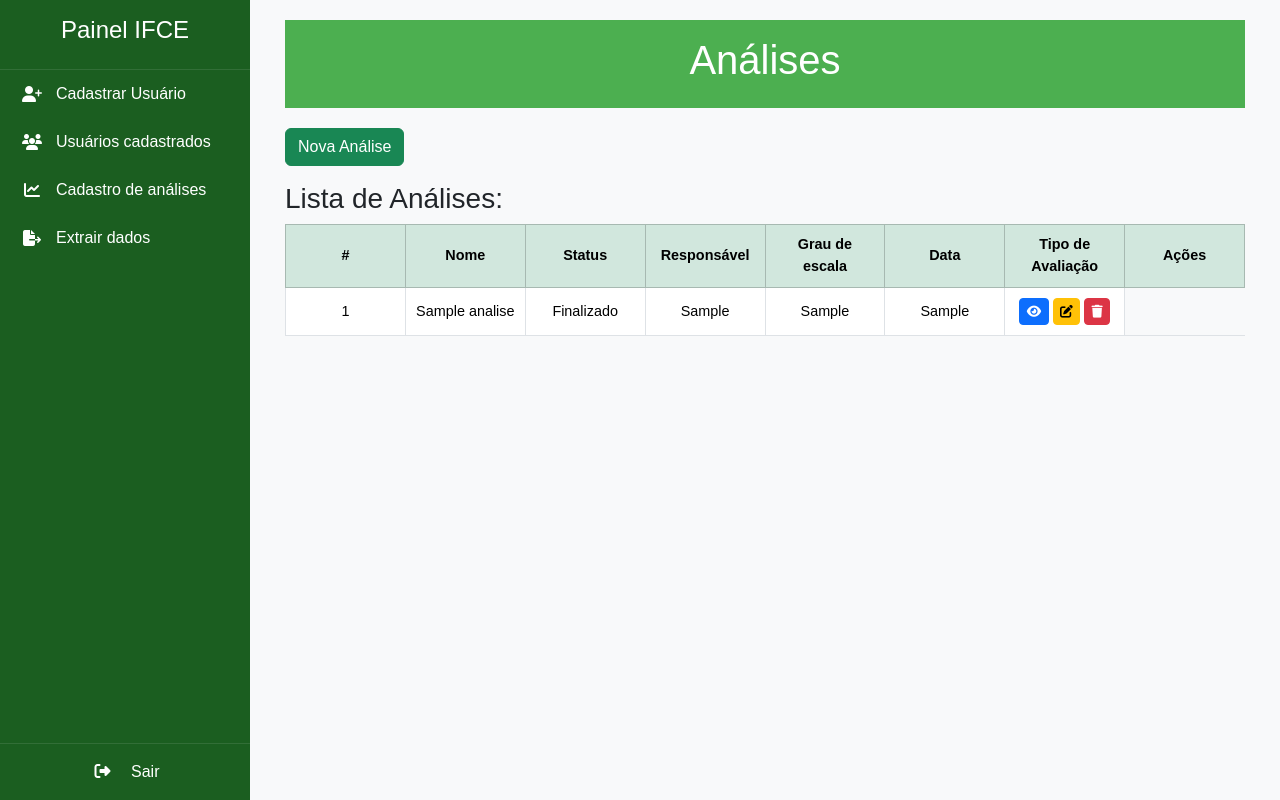
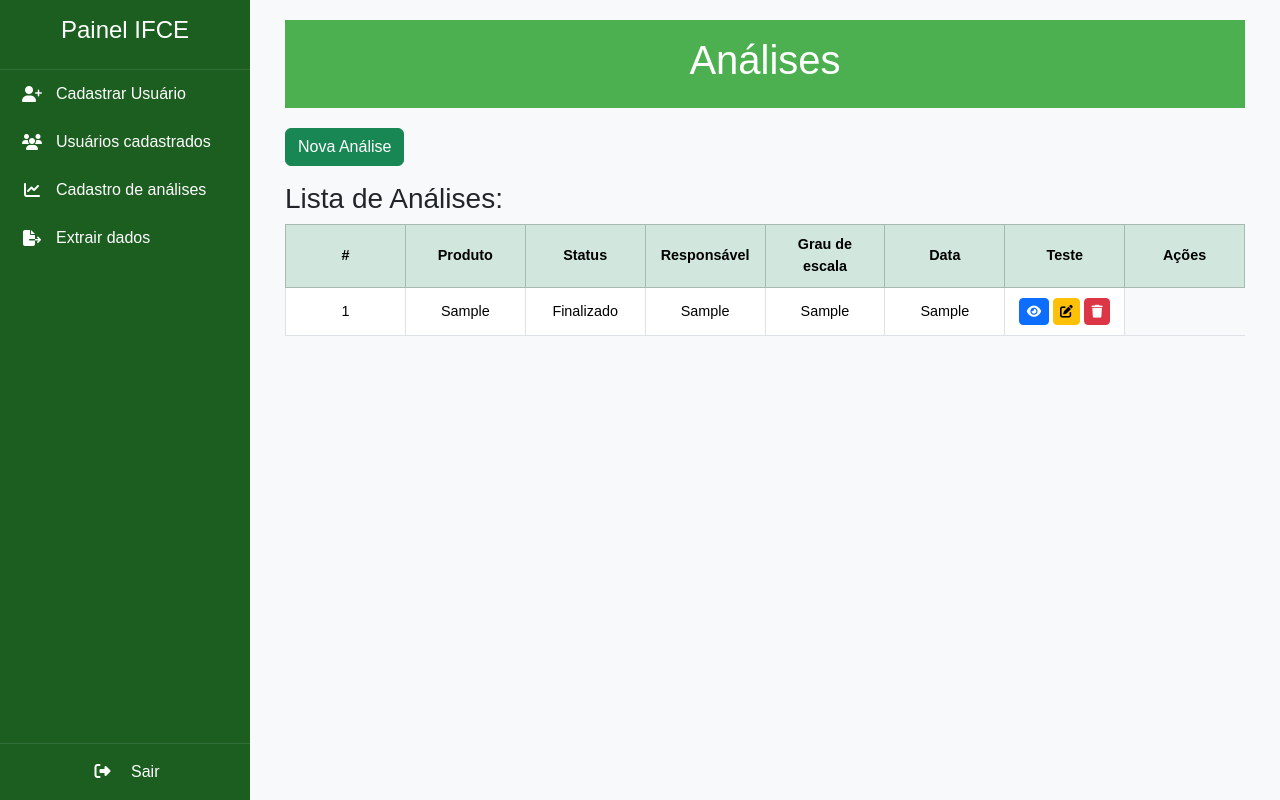
Before and after one commit to CleanoJr/PI2-Analise_Sensorial, a Flask app: page /analise/list in a window 1280 px wide. Run offline with Flask 3, Linux system fonts and the light colour scheme; tables that the repository leaves empty hold one stand-in row (values such as "Sample post").

Commit message:
substituicao ''nome" para "produto'' e ''tipo de avaliacao'' para ''teste"

```diff
--- a/controllers/analise_controller.py
+++ b/controllers/analise_controller.py
@@ -26,19 +26,19 @@ def form_analise():
 @app.route("/analise/nova", methods=['POST'])
 def nova_analise():
     if request.method == 'POST':
-        nome = request.form['nome']
+        produto = request.form['produto']
         responsavel = request.form['responsavel']
         data = request.form['data']
         status = request.form['status']
-        tipo_avaliacao = request.form['tipo']
+        teste = request.form['teste']
         justificativa = request.form['justificativa']
 
         nova_analise = Analise(
-            nome=nome,
+            produto=produto,
             responsavel=responsavel,
             data=data,
             status=status,
-            tipo_avaliacao=tipo_avaliacao,
+            teste=teste,
             justificativa=justificativa
         )
 
@@ -104,11 +104,11 @@ def editar_analise(id):
         flash("Análise não encontrada!", "error")
         return redirect(url_for('lista_analises'))
 
-    analise.nome = request.form['nome']
+    analise.produto = request.form['produto']
     analise.responsavel = request.form['responsavel']
     analise.data = request.form['data']
     analise.status = request.form['status']
-    analise.tipo_avaliacao = request.form['tipo']
+    analise.teste = request.form['teste']
     analise.justificativa = request.form['justificativa']
 
     db.commit()
--- a/templates/analises/detalhe_analise.html
+++ b/templates/analises/detalhe_analise.html
@@ -35,7 +35,7 @@
             <div class="col-md-4"><p><strong>Responsável:</strong> {{ analise.responsavel }}</p></div>
             <div class="col-md-4"><p><strong>Data:</strong> {{ analise.data }}</p></div>
             <div class="col-md-4"><p><strong>Status:</strong> {{ analise.status }}</p></div>
-            <div class="col-md-4"><p><strong>Tipo de Avaliação:</strong> {{ analise.tipo_avaliacao }}</p></div>
+            <div class="col-md-4"><p><strong>Teste:</strong> {{ analise.teste }}</p></div>
             <div class="col-md-4">
               {% if analise.justificativa %}
                 <p><strong>Justificativa:</strong> {{ analise.justificativa }}</p>
--- a/templates/analises/list_analises.html
+++ b/templates/analises/list_analises.html
@@ -88,12 +88,12 @@
             <thead class="table-success">
               <tr>
                 <th>#</th>
-                <th>Nome</th>
+                <th>Produto</th>
                 <th>Status</th>
                 <th class="d-none d-md-table-cell">Responsável</th>
                 <th class="d-none d-md-table-cell">Grau de escala</th>
                 <th class="d-none d-md-table-cell">Data</th>
-                <th class="d-none d-md-table-cell">Tipo de Avaliação</th>
+                <th class="d-none d-md-table-cell">Teste</th>
                 <th class="actions">Ações</th>
               </tr>
             </thead>
@@ -101,11 +101,11 @@
               {% for analise in analises %}
               <tr id="analise-{{ analise.id }}">
                 <td>{{ loop.index }}</td>
-                <td>{{ analise.nome }}</td>
+                <td>{{ analise.produto }}</td>
                 <td>{{ analise.status }}</td>
                 <td class="d-none d-md-table-cell">{{ analise.responsavel }}</td>
                 <td class="d-none d-md-table-cell">{{ analise.data }}</td>
-                <td class="d-none d-md-table-cell">{{ analise.tipo_avaliacao }}</td>
+                <td class="d-none d-md-table-cell">{{ analise.teste }}</td>
                 <td class="actions">
                   <div class="d-flex justify-content-center gap-1">
                     <a href="{{ url_for('detalhes_analise', id=analise.id) }}" class="btn btn-sm btn-primary" title="Detalhes">
```
Also changed, not shown: models/analise_model.py (+5 -5 lines), templates/analises/edit_analise.html (+4 -4 lines), templates/analises/nova_analise.html (+4 -4 lines).
